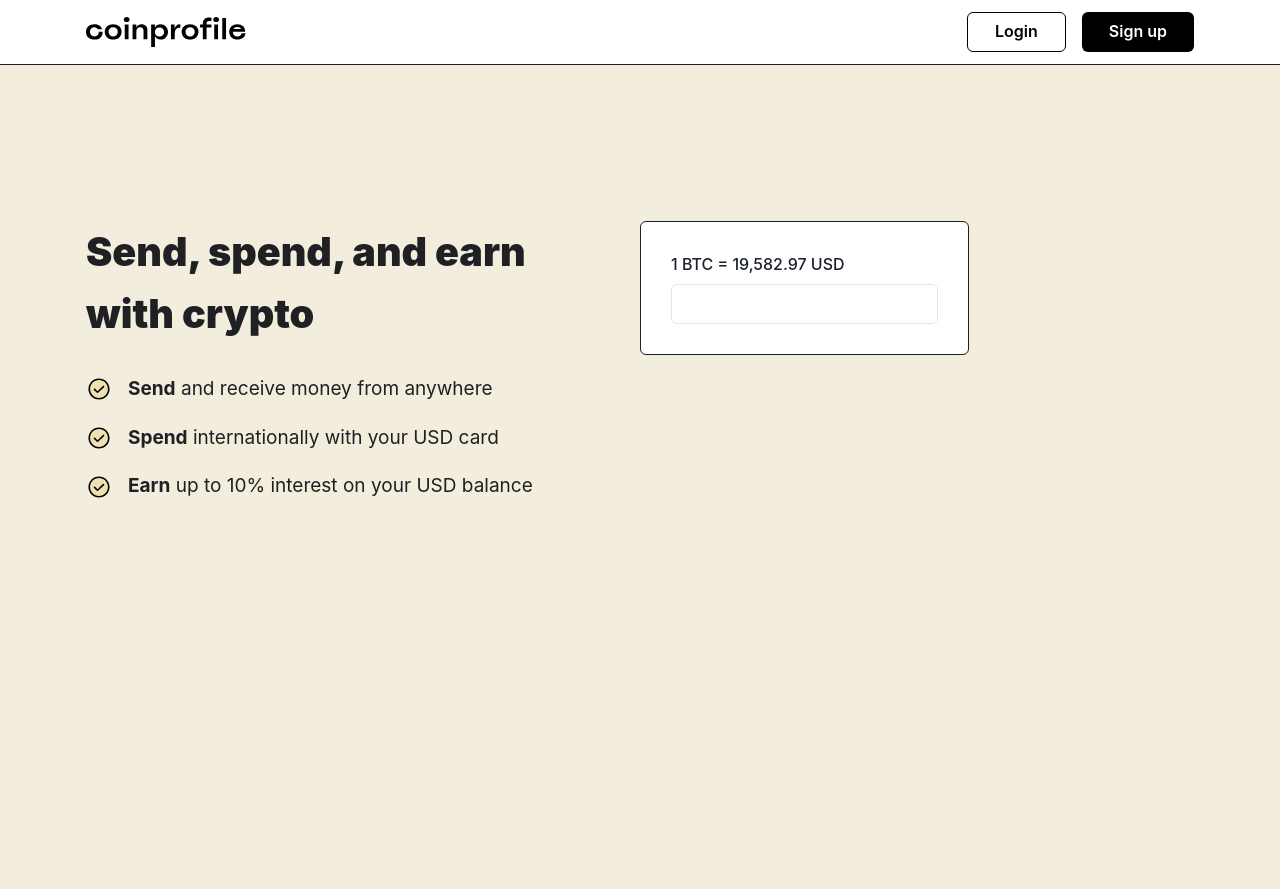
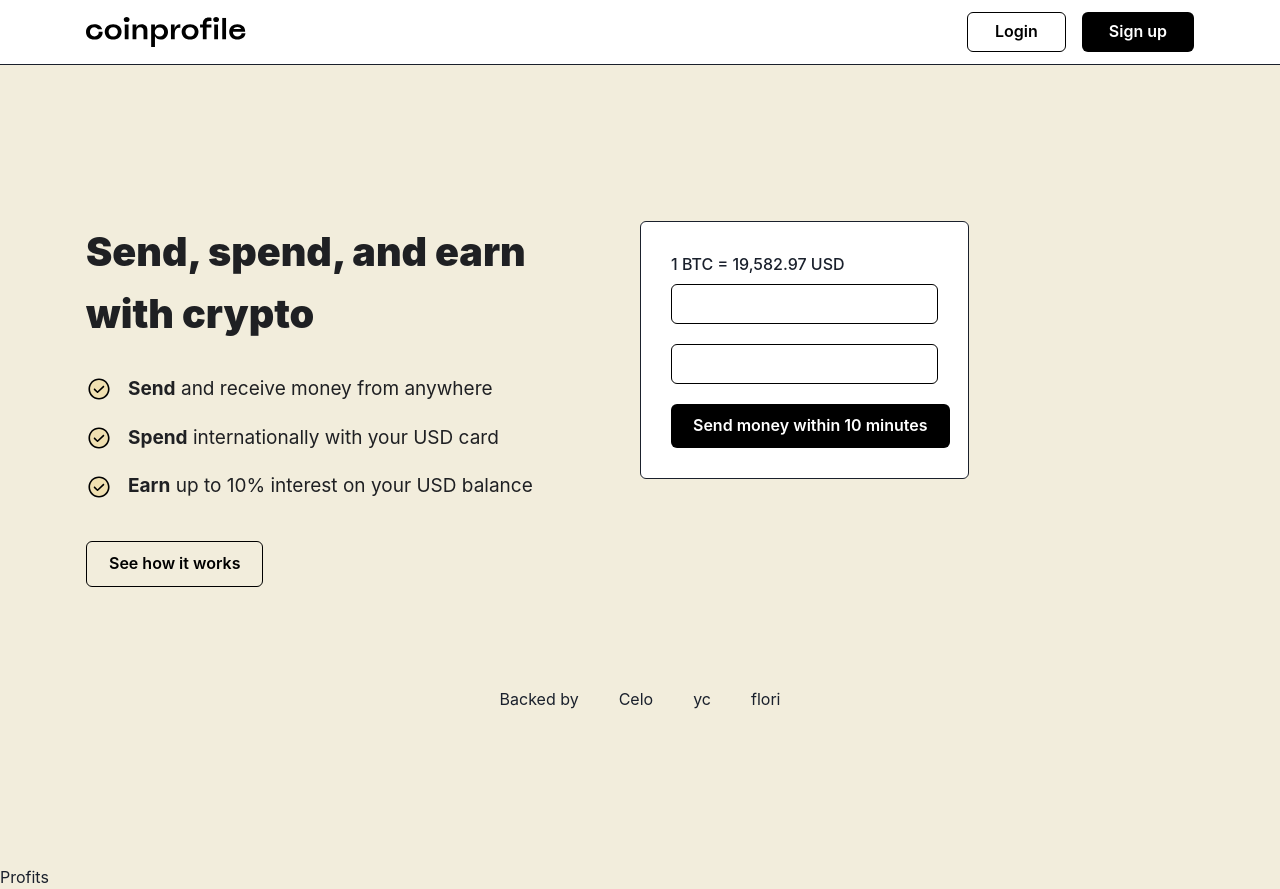
Before and after one commit to ProsperChihimba/coinprofile-clone, a React (Create React App) app: page / in a window 1280 px wide. Before the commit the page ends 865 px from the top, so only its background shows below. Built offline with nearby package versions, Linux system fonts and the light colour scheme.

Commit message:
add: Profits section in main web

```diff
--- a/src/components/web/main/index.jsx
+++ b/src/components/web/main/index.jsx
@@ -11,14 +11,15 @@ import {
     FormControl,
     FormLabel,
     Input,
-    FormHelperText,
 } from '@chakra-ui/react'
 import check from '../../../assets/CheckCircle_btyue9.svg'
 import './index.css'
+import Profits from './parts/profits'
 
 export const MainBody = () => {
 
     return (
+        <>
             <Container maxW={1140} pt={3} pb={3} h='100vh'>
                 <Flex>
                     <Box pt='13%' width='100%'>
@@ -48,6 +49,15 @@ export const MainBody = () => {
                                     </Center>
                                 </Flex>
                             </Box>
+                            <Box pt='20px'>
+                                <Flex>
+                                    <Center gap={4}>
+                                        <Button bg='transparent' borderWidth='1px' borderColor='black' color='black' size='md' p='22px' >
+                                            See how it works
+                                        </Button>
+                                    </Center>
+                                </Flex>
+                            </Box>
                         </Flex>
                     </Box>
                     <Spacer />
@@ -55,12 +65,30 @@ export const MainBody = () => {
                         <Box w='329px' bg='white' p={30} rounded='md' border='1px' >
                             <FormControl >
                                 <FormLabel>1 BTC = 19,582.97 USD</FormLabel>
-                            <Input type='send' />
+                                <Input type='send' borderColor='black' mb='20px' />
+                                <Input type='send' borderColor='black' mb='20px' />
+                                <Button bg='black' color='white' size='md' p='22px' >
+                                    Send money within 10 minutes
+                                </Button>
                             </FormControl>
                         </Box>
-
                     </Box>
                 </Flex>
+
+                <Center pb='50px'>
+                    <Flex mt='100px' gap='40px'>
+                        <Box>
+                            <Text>Backed by</Text>
+                        </Box>
+                        <Box>
+                            Celo
+                        </Box>
+                        <Box>yc</Box>
+                        <Box>flori</Box>
+                    </Flex>
+                </Center>
             </Container>
+            <Profits />
+        </>
     )
 }
--- /dev/null
+++ b/src/components/web/main/parts/profits.jsx
@@ -0,0 +1,9 @@
+import React from 'react'
+
+const Profits = () => {
+    return (
+        <div>Profits</div>
+    )
+}
+
+export default Profits
```
Lines whose indentation alone changed are shown as unchanged.
